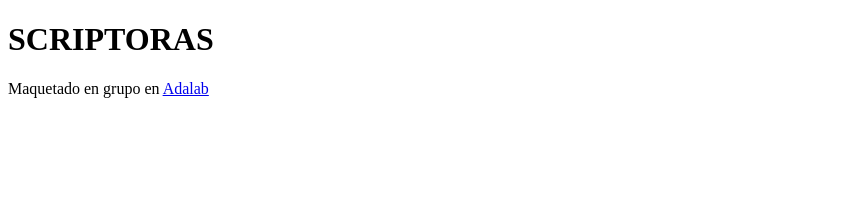
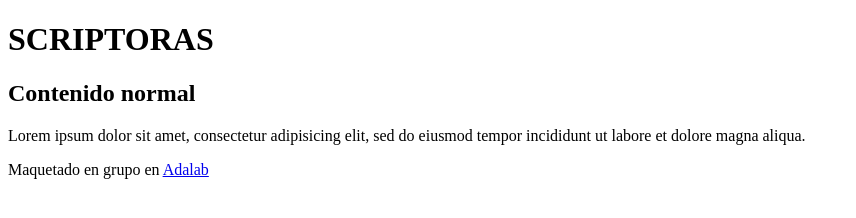
Before and after one commit to crisgalasanchez/clarke-s2-g1, a plain HTML site: page index.html in a window 1280 px wide. Shown: the whole page, without its empty margins (0-856 px from the left). Drawn offline with Linux system fonts and the light colour scheme.

Commit message:
add content section

```diff
--- a/index.html
+++ b/index.html
@@ -10,7 +10,10 @@
     </header>
     <main>
         <section class="motivacion"></section>
-        <section class="contenido"></section>
+        <section class="contenido">
+    			<h2>Contenido normal</h2>
+    			<p>Lorem ipsum dolor sit amet, consectetur adipisicing elit, sed do eiusmod tempor incididunt ut labore et dolore magna aliqua.</p>
+				</section>
     </main>
     <footer>
      <p>Maquetado en grupo en <a href="http://adalab.es">Adalab</a></p>
```
